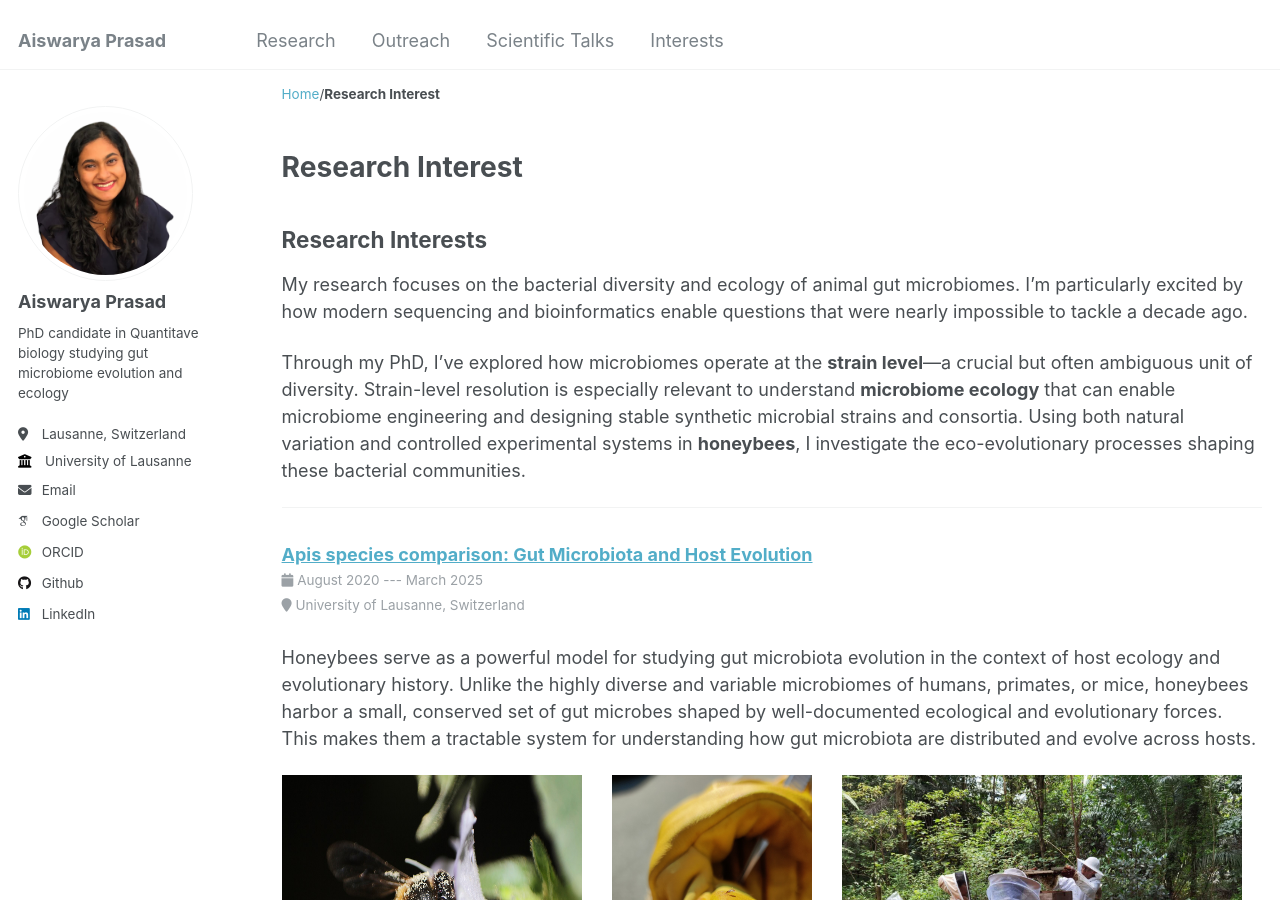
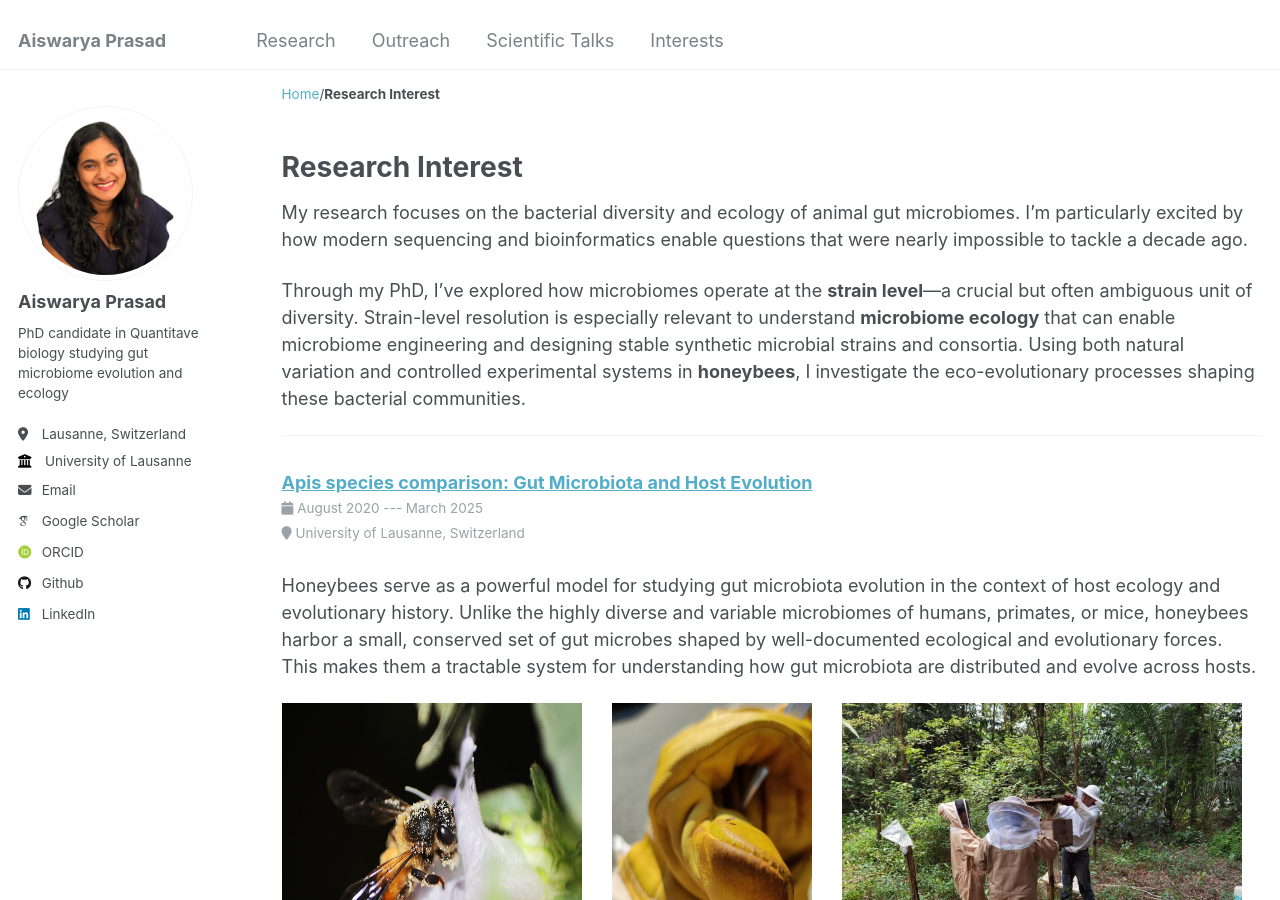
Before and after one commit to Aiswarya-prasad/aiswarya-prasad.github.io, a Jekyll site: the page built from _pages/research.md, in a window 1280 px wide and 900 px high. Built offline with Jekyll 4.4.1, drawn with Linux system fonts in a browser that asks for light colours; some web fonts are replaced.

Commit message:
Syntax change, squash commit later or just ignore.

```diff
--- a/_pages/research.md
+++ b/_pages/research.md
@@ -5,7 +5,7 @@ permalink: /research/
 author_profile: true
 ---
 
-## Research Interests
+<!-- ## Research Interests -->
 
 My research focuses on the bacterial diversity and ecology of animal gut microbiomes. I’m particularly excited by how modern sequencing and bioinformatics enable questions that were nearly impossible to tackle a decade ago.
 
```
Also changed, not shown: _pages/cv.md (+2 -0 lines).
